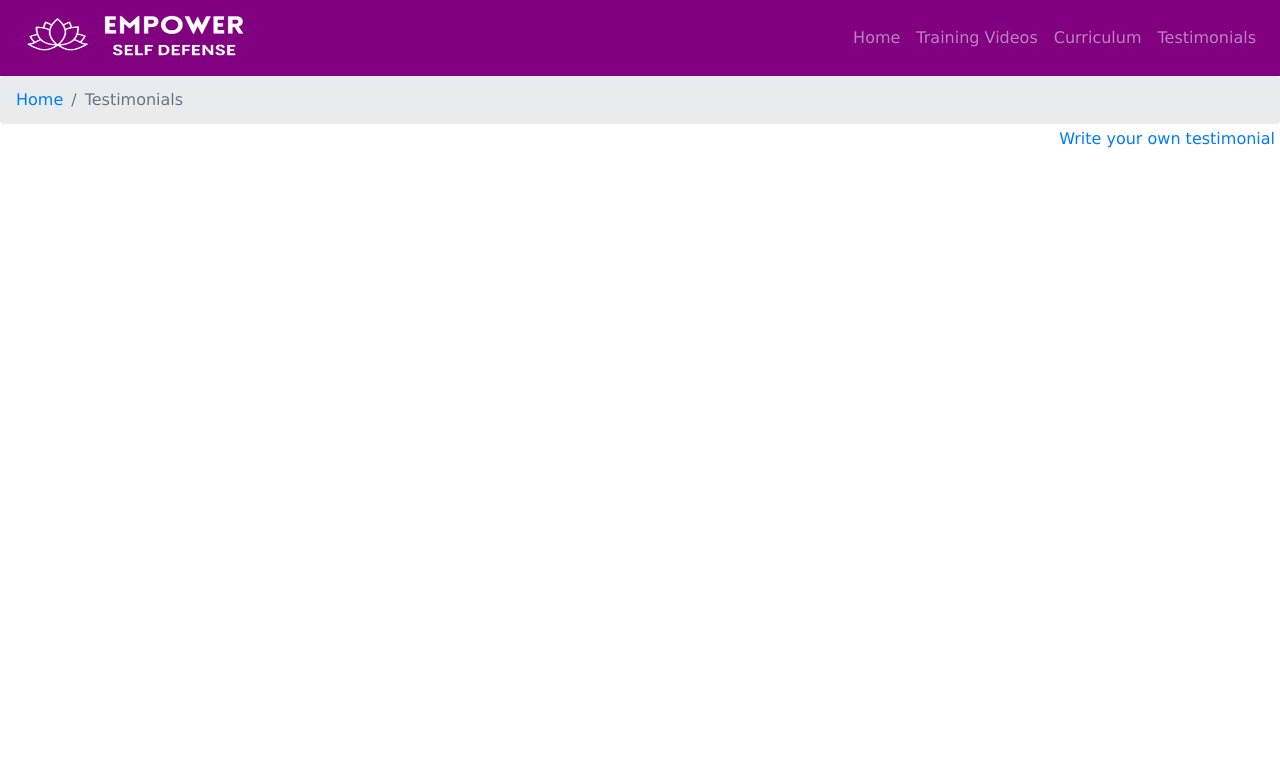
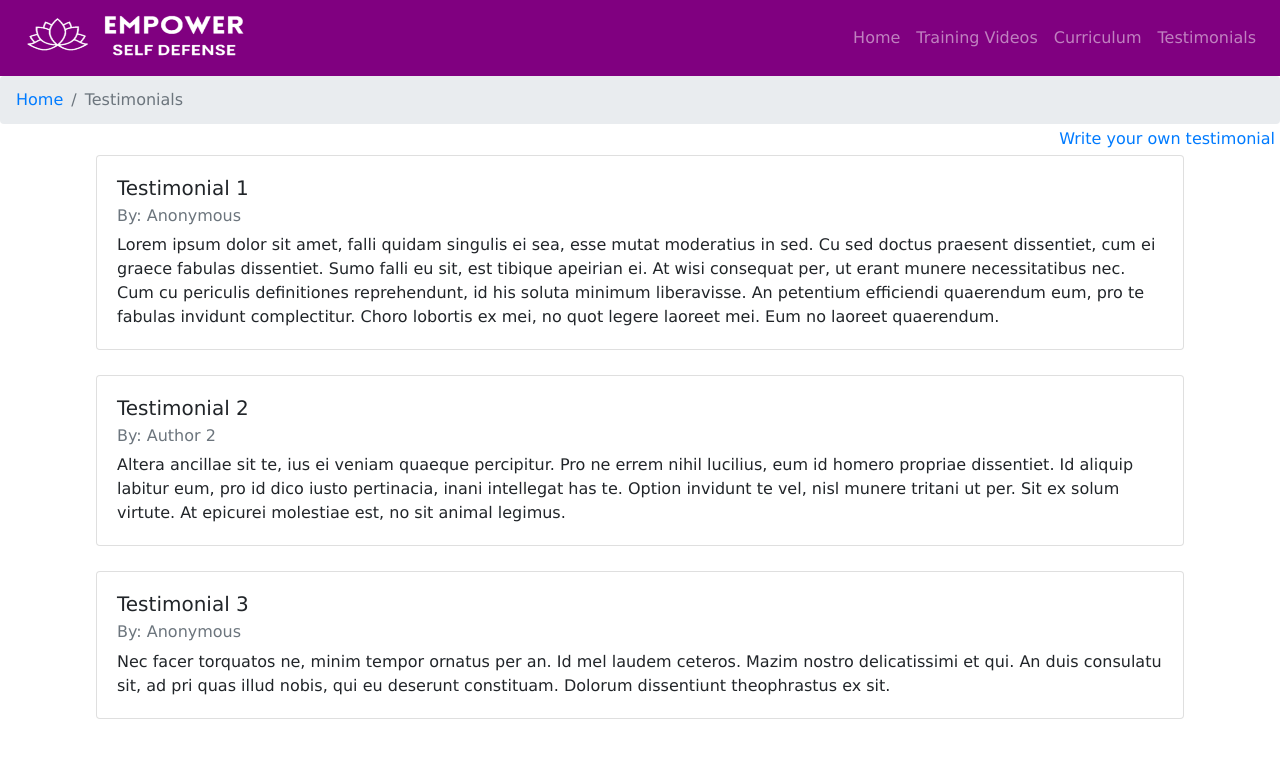
Before and after one commit to hannah-thompson/SelfDefense, a PHP site: page /testimonials.html in a window 1280 px wide. Shown: the top 758 px of the page. Run offline with PHP 8.4, Linux system fonts and the light colour scheme; some libraries are stand-ins or nearby versions.

Commit message:
Testimonial wip

```diff
--- a/styles/styling.css
+++ b/styles/styling.css
@@ -42,6 +42,13 @@ body{
     width: 50%;
 }
 
+.center-wide {
+    margin-left: auto;
+    margin-right: auto;
+    width: 85%;
+    margin-bottom: 25px;
+}
+
 .main {
     padding-top: 125px;
 }
@@ -55,6 +62,7 @@ body{
     float: right;
     margin-top: 2px;
     margin-right: 5px;
+    margin-bottom: 2px;
 }
 
 #testimonial {
--- a/testimonials.html
+++ b/testimonials.html
@@ -76,6 +76,46 @@
     <a id="write-testimonial" href="writeTestimonial.html">Write your own testimonial</a>
 </div>
 
+<div id="test-list" style="margin-top: 30px">
+    <div class="card center-wide">
+        <div class="card-body">
+            <h5 class="card-title">Testimonial 1</h5>
+            <h6 class="card-subtitle mb-2 text-muted">By: Anonymous</h6>
+            <p class="card-text">Lorem ipsum dolor sit amet, falli quidam singulis ei sea, esse mutat moderatius in sed.
+                Cu sed doctus praesent dissentiet, cum ei graece fabulas dissentiet. Sumo falli eu sit, est tibique
+                apeirian ei. At wisi consequat per, ut erant munere necessitatibus nec.
+
+                Cum cu periculis definitiones reprehendunt, id his soluta minimum liberavisse. An petentium efficiendi
+                quaerendum eum, pro te fabulas invidunt complectitur. Choro lobortis ex mei, no quot legere laoreet mei.
+                Eum no laoreet quaerendum.</p>
+        </div>
+    </div>
+
+    <div class="card center-wide">
+        <div class="card-body">
+            <h5 class="card-title">Testimonial 2</h5>
+            <h6 class="card-subtitle mb-2 text-muted">By: Author 2</h6>
+            <p class="card-text">Altera ancillae sit te, ius ei veniam quaeque percipitur. Pro ne errem nihil lucilius,
+                eum id homero propriae dissentiet. Id aliquip labitur eum, pro id dico iusto pertinacia, inani
+                intellegat has te. Option invidunt te vel, nisl munere tritani ut per. Sit ex solum virtute. At epicurei
+                molestiae est, no sit animal legimus.</p>
+        </div>
+
+    </div>
+    <div class="card center-wide">
+        <div class="card-body">
+            <h5 class="card-title">Testimonial 3</h5>
+            <h6 class="card-subtitle mb-2 text-muted">By: Anonymous</h6>
+            <p class="card-text">Nec facer torquatos ne, minim tempor ornatus per an. Id mel laudem ceteros. Mazim
+                nostro delicatissimi et qui. An duis consulatu sit, ad pri quas illud nobis, qui eu deserunt constituam.
+                Dolorum dissentiunt theophrastus ex sit.</p>
+        </div>
+    </div>
+</div>
+
+
+
+
 
 </body>
 </html>
```
Also changed, not shown: mainJS.js (+34 -4 lines), writeTestimonial.html (+4 -8 lines).
